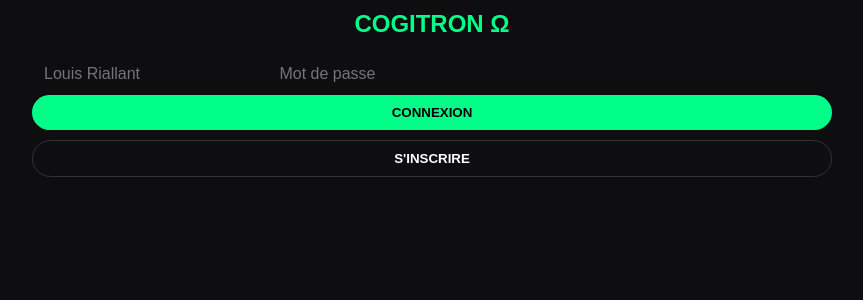
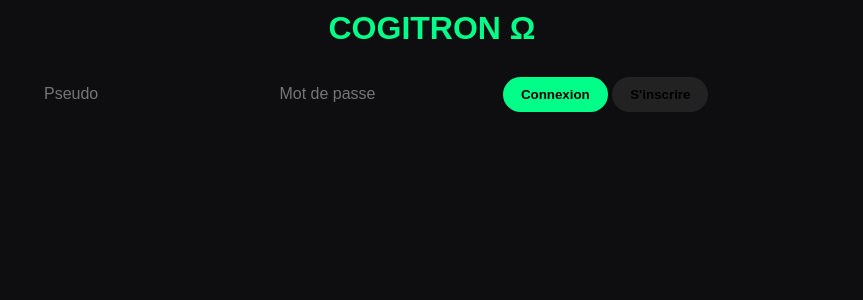
Before and after one commit to louisriallantt-a11y/cogitron, a Flask app: page / in a window 1280 px wide. Shown: the top 300 px of the page, without its empty margins (208-1071 px from the left). Run offline with Flask 3, Linux system fonts and the light colour scheme.

Commit message:
Update index.html

```diff
--- a/templates/index.html
+++ b/templates/index.html
@@ -2,41 +2,44 @@
 <html lang="fr">
 <head>
     <meta charset="UTF-8">
-    <meta name="viewport" content="width=device-width, initial-scale=1.0, maximum-scale=1.0, user-scalable=0">
-    <meta name="apple-mobile-web-app-capable" content="yes">
-    <meta name="apple-mobile-web-app-status-bar-style" content="black-translucent">
-    <link rel="manifest" href="/static/manifest.json">
-    <link rel="apple-touch-icon" href="/static/icon.png">
+    <meta name="viewport" content="width=device-width, initial-scale=1.0">
     <title>Cogitron Ω</title>
     <link rel="stylesheet" href="/static/style.css">
 </head>
 <body>
     <div class="container">
-        <h2 id="title" style="text-align:center; color:var(--neon); margin-bottom:15px;">COGITRON Ω</h2>
+        <h1 style="text-align:center; color:#00ff88; margin-bottom:20px;">COGITRON Ω</h1>
 
         <div id="auth-section">
-            <input type="text" id="username" placeholder="Louis Riallant">
+            <input type="text" id="username" placeholder="Pseudo">
             <input type="password" id="password" placeholder="Mot de passe">
-            <button onclick="login()" style="width:100%">CONNEXION</button>
-            <button onclick="register()" style="width:100%; background:transparent; color:white; border:1px solid #333; margin-top:10px;">S'INSCRIRE</button>
+            <button onclick="login()">Connexion</button>
+            <button onclick="register()" style="background:#222; margin-top:10px;">S'inscrire</button>
         </div>
 
         <div id="chat-section" class="hidden">
             <div id="chat-box"></div>
-            <div id="typing-status"></div>
+            <div id="status" style="color:#00ff88; font-size:12px; margin-bottom:5px; height:15px;"></div>
+
             <div class="input-area">
-                <input type="text" id="user-input" placeholder="Message à Cogitron...">
-                <button onclick="sendMessage()">➤</button>
+                <input type="text" id="user-input" placeholder="Message...">
+                <button onclick="sendMessage()">Envoyer</button>
             </div>
+
             <div id="admin-section" class="admin-panel hidden">
-                <strong>🔧 UNITÉ ADMIN :</strong> <div id="user-list"></div>
+                <h3>Panel Admin</h3>
+                <div id="user-list"></div>
             </div>
-            <button onclick="location.reload()" style="background:none; color:grey; font-size:10px; margin-top:15px; border:none; width:100%;">DÉCONNEXION</button>
+            <br>
+            <button onclick="location.reload()" style="color:red; background:none; border:1px solid red;">Déconnexion</button>
         </div>
     </div>
 
     <script>
-        document.getElementById('user-input').addEventListener('keypress', (e) => { if (e.key === 'Enter') sendMessage(); });
+        // Envoi avec la touche Entrée
+        document.getElementById('user-input').addEventListener('keypress', (e) => {
+            if (e.key === 'Enter') sendMessage();
+        });
 
         async function login() {
             const u = document.getElementById('username').value;
@@ -50,12 +53,11 @@
             if(res.ok) {
                 document.getElementById('auth-section').classList.add('hidden');
                 document.getElementById('chat-section').classList.remove('hidden');
-                document.getElementById('title').innerText = "UNITÉ Ω CONNECTÉE";
                 if(data.is_admin) {
                     document.getElementById('admin-section').classList.remove('hidden');
                     loadAdmin();
                 }
-            } else alert("ACCÈS REFUSÉ");
+            } else alert("Erreur de connexion");
         }
 
         async function register() {
@@ -66,50 +68,22 @@
                 headers: {'Content-Type': 'application/json'},
                 body: JSON.stringify({username: u, password: p})
             });
-            alert("PROFIL ENREGISTRÉ.");
+            alert("Compte créé !");
         }
 
         async function sendMessage() {
             const input = document.getElementById('user-input');
             const box = document.getElementById('chat-box');
-            const status = document.getElementById('typing-status');
+            const status = document.getElementById('status');
             if(!input.value) return;
 
-            const val = input.value;
-            box.innerHTML += `<div class="message user-msg">${val}</div>`;
+            const text = input.value;
+            box.innerHTML += `<div class="message user-msg">${text}</div>`;
             input.value = "";
+            status.innerText = "Cogitron réfléchit...";
             box.scrollTop = box.scrollHeight;
-            status.innerText = "Analyse en cours...";
 
             const res = await fetch('/chat', {
                 method: 'POST',
                 headers: {'Content-Type': 'application/json'},
-                body: JSON.stringify({message: val})
-            });
-            const data = await res.json();
-            status.innerText = "";
-
-            const iaDiv = document.createElement('div');
-            iaDiv.className = "message ia-msg";
-            box.appendChild(iaDiv);
-
-            let i = 0;
-            function type() {
-                if(i < data.reponse.length) {
-                    iaDiv.innerHTML += data.reponse.charAt(i);
-                    i++;
-                    box.scrollTop = box.scrollHeight;
-                    setTimeout(type, 15);
-                }
-            }
-            type();
-        }
-
-        async function loadAdmin() {
-            const res = await fetch('/admin_data');
-            const data = await res.json();
-            document.getElementById('user-list').innerHTML = data.users.map(u => `<div>ID ${u.id}: ${u.username}</div>`).join('');
-        }
-    </script>
-</body>
-</html>
+                body
```
